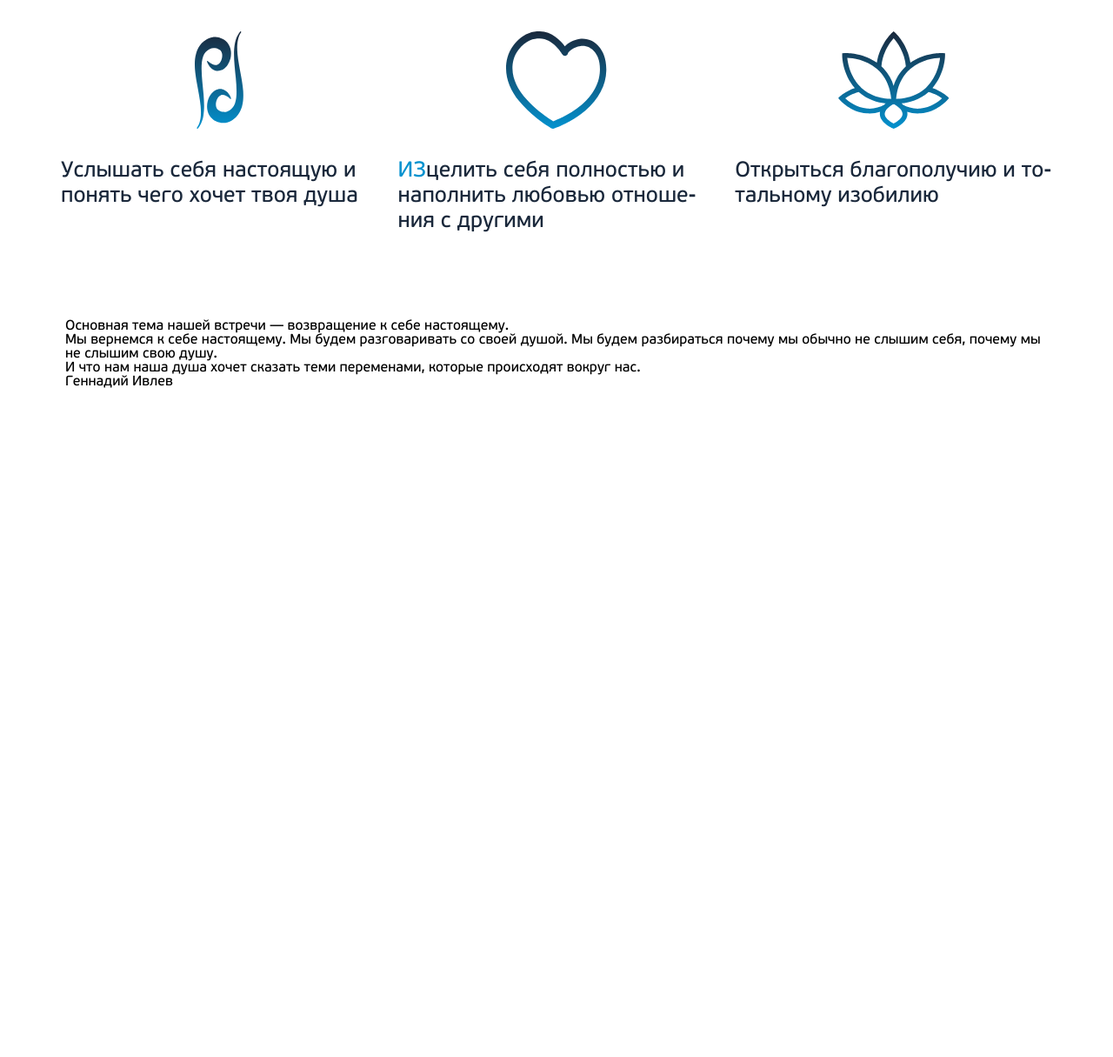
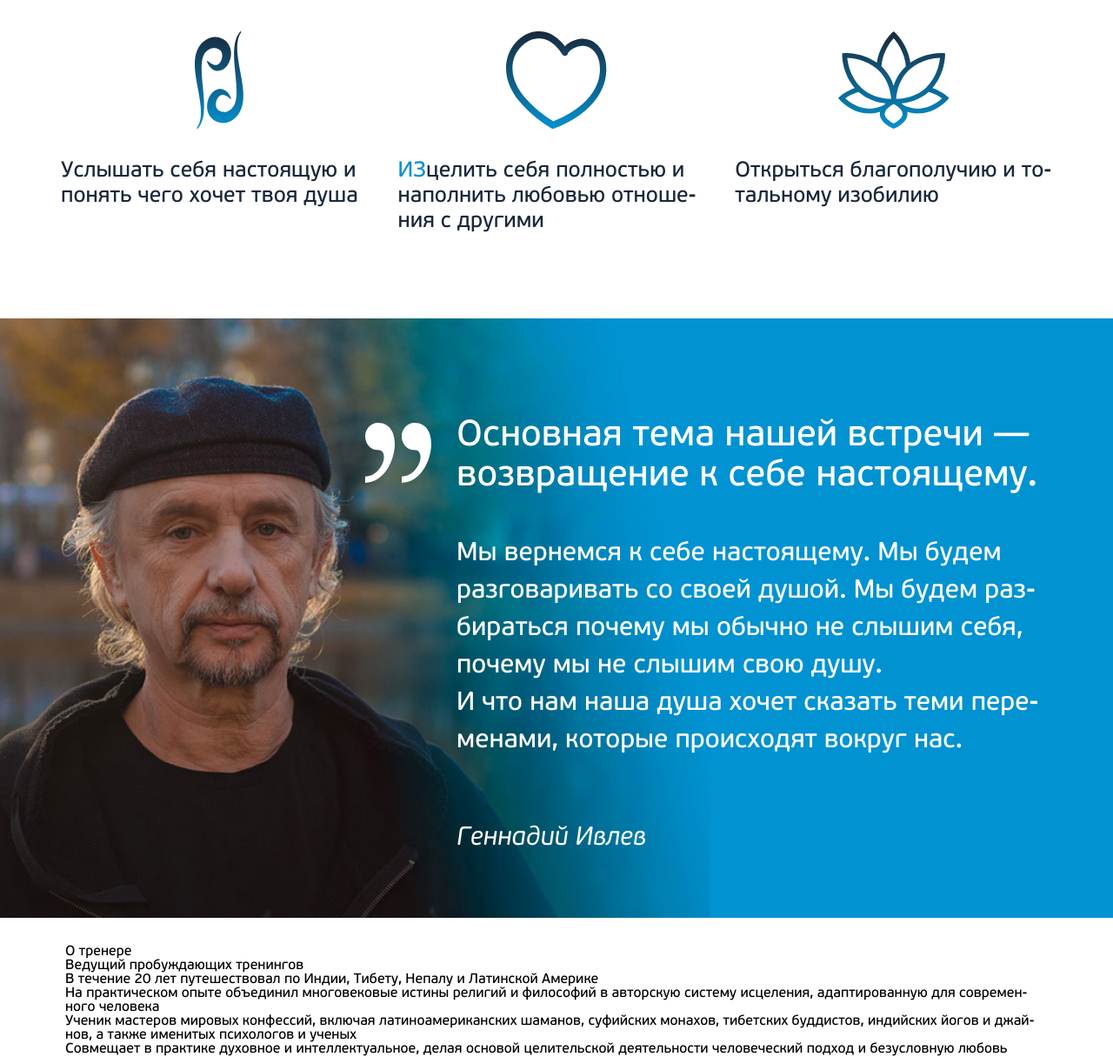
Before and after one commit to felon91/narnia, a website: page index.html in a window 1280 px wide. Shown: the part 883-2098 px from the top of the page at 87% size. Before the commit the page ends 1331 px from the top, so only its background shows below. Drawn offline with nearby package versions, Linux system fonts and the light colour scheme; files that its build step writes are made by us from their sources.

Commit message:
blockquote is finish

```diff
--- a/index.html
+++ b/index.html
@@ -96,14 +96,26 @@
 			</li>
 		</ul>
 	</section>
-	<section class="cite">
+	<section class="cite cite--margin">
 		<div class="wrap cite__wrap">
-			<blockquote>
+			<blockquote class="cite__blockquote">
+				<p class="cite__author">Геннадий Ивлев <span>тренер</span></p>
 				<h2 class="cite__title">Основная тема нашей встречи — возвращение к себе настоящему.</h2>
 				<p class="cite__text">Мы вернемся к себе настоящему. Мы будем разговаривать со своей душой. Мы будем разбираться почему мы обычно не слышим себя, почему мы не слышим свою душу.<br>
 					И что нам наша душа хочет сказать теми переменами, которые происходят вокруг нас.</p>
-				<p class="cite__author">Геннадий Ивлев</p>
 			</blockquote>
+		</div>
+	</section>
+	<section class="trainer">
+		<div class="trainer__wrap wrap">
+			<h2 class="trainer__title">О тренере</h2>
+			<ul class="trainer__list">
+				<li class="trainer__fact">Ведущий пробуждающих тренингов</li>
+				<li class="trainer__fact">В течение 20 лет путешествовал по Индии, Тибету, Непалу и Латинской Америке</li>
+				<li class="trainer__fact">На практическом опыте объединил многовековые истины религий и философий в авторскую систему исцеления, адаптированную для современного человека</li>
+				<li class="trainer__fact">Ученик мастеров мировых конфессий, включая латиноамериканских шаманов, суфийских монахов, тибетских буддистов, индийских йогов и джайнов, а также именитых психологов и ученых</li>
+				<li class="trainer__fact">Совмещает в практике духовное и интеллектуальное, делая основой целительской деятельности человеческий подход и безусловную любовь</li>
+			</ul>
 		</div>
 	</section>
 </div>
--- a/sass/blocks/advantages.scss
+++ b/sass/blocks/advantages.scss
@@ -7,7 +7,8 @@
   .advantages__list {
     display: flex;
     flex-direction: column;
-    padding: 30px 15px;
+    padding: 0 15px;
+    margin: 30px auto;
   }
 
   .advantages__item {
@@ -75,7 +76,7 @@
   .advantages {
 
     .advantages__list {
-      padding: 55px 15px;
+      margin: 55px auto;
     }
 
     .advantages__item {
--- a/sass/blocks/cite.scss
+++ b/sass/blocks/cite.scss
@@ -0,0 +1,122 @@
+.cite {
+  background: url('../img/gena.jpg') center top no-repeat $darkblue;
+  padding-top: 214px;
+
+  .cite__wrap {
+    padding: 0;
+  }
+
+  .cite__blockquote {
+    background: linear-gradient(114.5deg, $darkblue 62.55%, $blue 142.92%);
+    padding-bottom: 80px;
+    padding-right: 20px;
+    padding-left: 20px;
+  }
+
+  .cite__title {
+    background: url('../img/quote.svg') center top no-repeat;
+    padding-top: 66px;
+    margin: 30px 0;
+    color: $white;
+    font-size: 1.375rem;
+    line-height: 1.625rem;
+  }
+
+  .cite__author {
+    font-size: 1.125rem;
+    line-height: 1.5rem;
+    text-align: center;
+    color: $white;
+    margin: 10px 0 30px 0;
+
+    span {
+      display: block;
+    }
+
+  }
+
+  .cite__text {
+    font-size: 1rem;
+    line-height: 1.3125rem;
+    color: $white;
+  }
+
+}
+
+.cite--margin {
+  margin: 30px 0;
+}
+
+@media (min-width: 768px) {
+
+  .cite {
+    background-position: left center;
+    padding-top: 0;
+    padding-left: 320px;
+
+    .cite__blockquote {
+      padding-top: 80px;
+    }
+
+  }
+
+}
+
+@media (min-width: 980px) {
+
+  .cite {
+    background: url('../img/gena-desktop.jpg') left top no-repeat $lightenblue;
+    background-size: auto 100%;
+    padding-left: 0;
+
+    .cite__wrap {
+      padding-left: 20px;
+      padding-right: 20px;
+    }
+
+    .cite__blockquote {
+      background: none;
+      max-width: 785px;
+      margin: 0 0 0 auto;
+      display: flex;
+      flex-direction: column;
+      padding-bottom: 45px;
+      padding-left: 0;
+      padding-right: 0;
+    }
+
+    .cite__title {
+      font-size: 2.625rem;
+      line-height: 2.875rem;
+      padding-top: 0;
+      padding-left: 105px;
+      background-position: left 10px;
+      background-size: 76px;
+      margin-bottom: 45px;
+    }
+
+    .cite__text {
+      font-size: 1.875rem;
+      line-height: 2.6875rem;
+      padding-left: 105px;
+    }
+
+    .cite__author {
+      order: 3;
+      font-size: 1.875rem;
+      line-height: 2rem;
+      margin-top: 75px;
+      text-align: left;
+      padding-left: 105px;
+      font-family: 'pf_beausans_proitalic';
+      margin-bottom: 0;
+
+      span {
+        font-size: 0;
+      }
+
+    }
+
+  }
+
+}
--- a/sass/variables.scss
+++ b/sass/variables.scss
@@ -3,6 +3,8 @@ $black: #000;
 
 $blue: #0392CF;
 $lightblue: #45B4E3;
+$darkblue: #092439;
+$lightenblue: #0192d1;
 
 $gray: #99A4AC;
 $grayinput: #E8E6E6;
```
Also changed, not shown: img/gena-desktop.jpg (added), img/gena.jpg (added), img/quote.svg (added).
